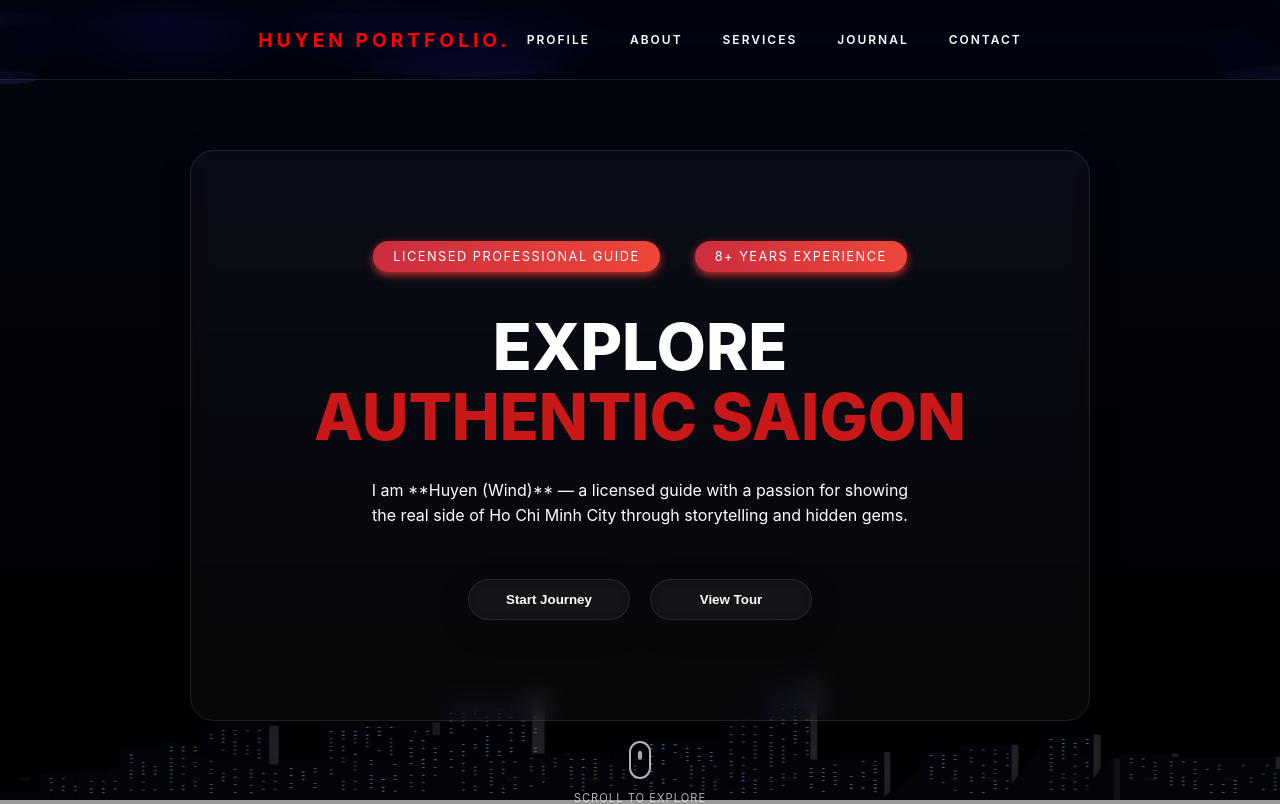
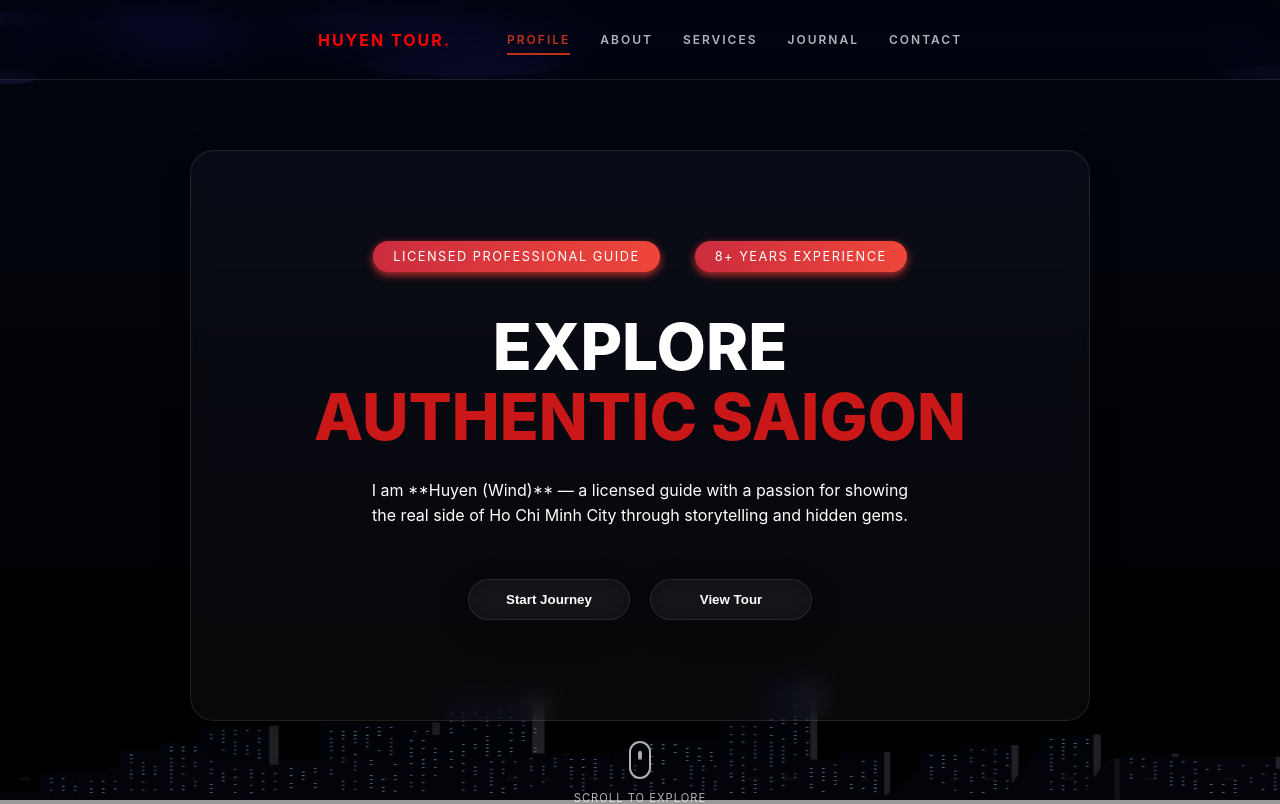
Before and after one commit to thodev94/huyen-travel, a React (Create React App) app: page / in a window 1280 px wide. Shown: the top 804 px of the page. Built offline with nearby package versions, Linux system fonts and the light colour scheme.

Commit message:
update per

```diff
--- a/src/components/Contact.tsx
+++ b/src/components/Contact.tsx
@@ -73,7 +73,7 @@ const Contact: React.FC = () => {
         </div>
 
         <div style={{ marginTop: '80px', borderTop: '1px solid rgba(255,255,255,0.05)', paddingTop: '30px', display: 'flex', flexDirection: isMobile ? 'column' : 'row', gap: isMobile ? '10px' : '0', justifyContent: 'space-between', opacity: 0.3, fontSize: '0.7rem', letterSpacing: '1px', textTransform: 'uppercase', textAlign: 'center' }}>
-          <span>© 2026 HUYEN PORTFOLIO</span>
+          <span>© 2026 HUYEN TOUR</span>
           <span>SAIGON, VIETNAM</span>
         </div>
       </div>
--- a/src/components/Navbar.tsx
+++ b/src/components/Navbar.tsx
@@ -3,20 +3,58 @@ import React, { useState, useEffect } from 'react';
 const Navbar: React.FC = () => {
   const [isScrolled, setIsScrolled] = useState(false);
   const [isMenuOpen, setIsMenuOpen] = useState(false);
+  const [activeSection, setActiveSection] = useState('hero');
 
   useEffect(() => {
     const handleScroll = () => setIsScrolled(window.scrollY > 50);
     window.addEventListener('scroll', handleScroll);
-    return () => window.removeEventListener('scroll', handleScroll);
+
+    // Active Section Tracking
+    const sections = ['hero', 'about', 'services', 'gallery', 'contact'];
+    const observers = sections.map(id => {
+      const el = document.getElementById(id);
+      if (!el) return null;
+
+      const observer = new IntersectionObserver((entries) => {
+        entries.forEach(entry => {
+          if (entry.isIntersecting && entry.intersectionRatio > 0.4) {
+            setActiveSection(id);
+          }
+        });
+      }, { threshold: [0.1, 0.4, 0.6] });
+
+      observer.observe(el);
+      return observer;
+    });
+
+    return () => {
+      window.removeEventListener('scroll', handleScroll);
+      observers.forEach(o => o?.disconnect());
+    };
   }, []);
 
-  const toggleMenu = () => {
-    setIsMenuOpen(!isMenuOpen);
-  };
+  const toggleMenu = () => setIsMenuOpen(!isMenuOpen);
+  const closeMenu = () => setIsMenuOpen(false);
 
-  const closeMenu = () => {
-    setIsMenuOpen(false);
-  };
+  const getLinkStyle = (id: string) => ({
+    color: activeSection === id ? 'var(--accent)' : 'white',
+    textDecoration: 'none',
+    fontWeight: '600',
+    fontSize: '0.75rem',
+    letterSpacing: '2px',
+    textTransform: 'uppercase' as const,
+    transition: 'color 0.3s ease',
+    position: 'relative' as const,
+    opacity: activeSection === id ? 1 : 0.7
+  });
+
+  const navLinks = [
+    { id: 'hero', label: 'Profile' },
+    { id: 'about', label: 'About' },
+    { id: 'services', label: 'Services' },
+    { id: 'gallery', label: 'Journal' },
+    { id: 'contact', label: 'Contact' }
+  ];
 
   return (
     <nav className="navbar-wrapper">
@@ -35,16 +73,19 @@ const Navbar: React.FC = () => {
           gap: 16
         }}
       >
-        <div className="logo" >
-          <span style={{ fontWeight: 'bold', color: 'red' }}>HUYEN PORTFOLIO.</span>
+        <div className="logo" style={{ marginRight: '40px' }}>
+          <span style={{ fontWeight: 'bold', color: 'red', fontSize: '1rem', letterSpacing: '2px' }}>HUYEN TOUR.</span>
         </div>
 
-        <div className="nav-links">
-          <a href="#hero">Profile</a>
-          <a href="#about">About</a>
-          <a href="#services">Services</a>
-          <a href="#gallery">Journal</a>
-          <a href="#contact">Contact</a>
+        <div className="nav-links" style={{ display: 'flex', gap: '30px' }}>
+          {navLinks.map(link => (
+            <a key={link.id} href={`#${link.id}`} style={getLinkStyle(link.id)}>
+              {link.label}
+              {activeSection === link.id && (
+                <span style={{ position: 'absolute', bottom: '25px', left: 0, width: '100%', height: '2px', backgroundColor: 'var(--accent)' }} />
+              )}
+            </a>
+          ))}
         </div>
 
         <button className={`mobile-menu-btn ${isMenuOpen ? 'open' : ''}`} onClick={toggleMenu}>
@@ -56,12 +97,22 @@ const Navbar: React.FC = () => {
 
       {/* Mobile Navigation */}
       <div className={`mobile-nav ${isMenuOpen ? 'open' : ''}`}>
-        <div className="mobile-nav-inner">
-          <a href="#hero" onClick={closeMenu}>Profile</a>
-          <a href="#about" onClick={closeMenu}>About</a>
-          <a href="#services" onClick={closeMenu}>Services</a>
-          <a href="#gallery" onClick={closeMenu}>Journal</a>
-          <a href="#contact" onClick={closeMenu}>Contact</a>
+        <div className="mobile-nav-inner" style={{ transition: 'background 0.5s ease', background: isMenuOpen ? 'rgba(0,0,0,0.95)' : 'transparent' }}>
+          {navLinks.map(link => (
+            <a
+              key={link.id}
+              href={`#${link.id}`}
+              onClick={closeMenu}
+              style={{
+                ...getLinkStyle(link.id),
+                fontSize: '1.8rem',
+                color: activeSection === link.id ? 'var(--accent)' : 'white',
+                opacity: activeSection === link.id ? 1 : 0.6
+              }}
+            >
+              {link.label}
+            </a>
+          ))}
         </div>
       </div>
     </nav>
```
